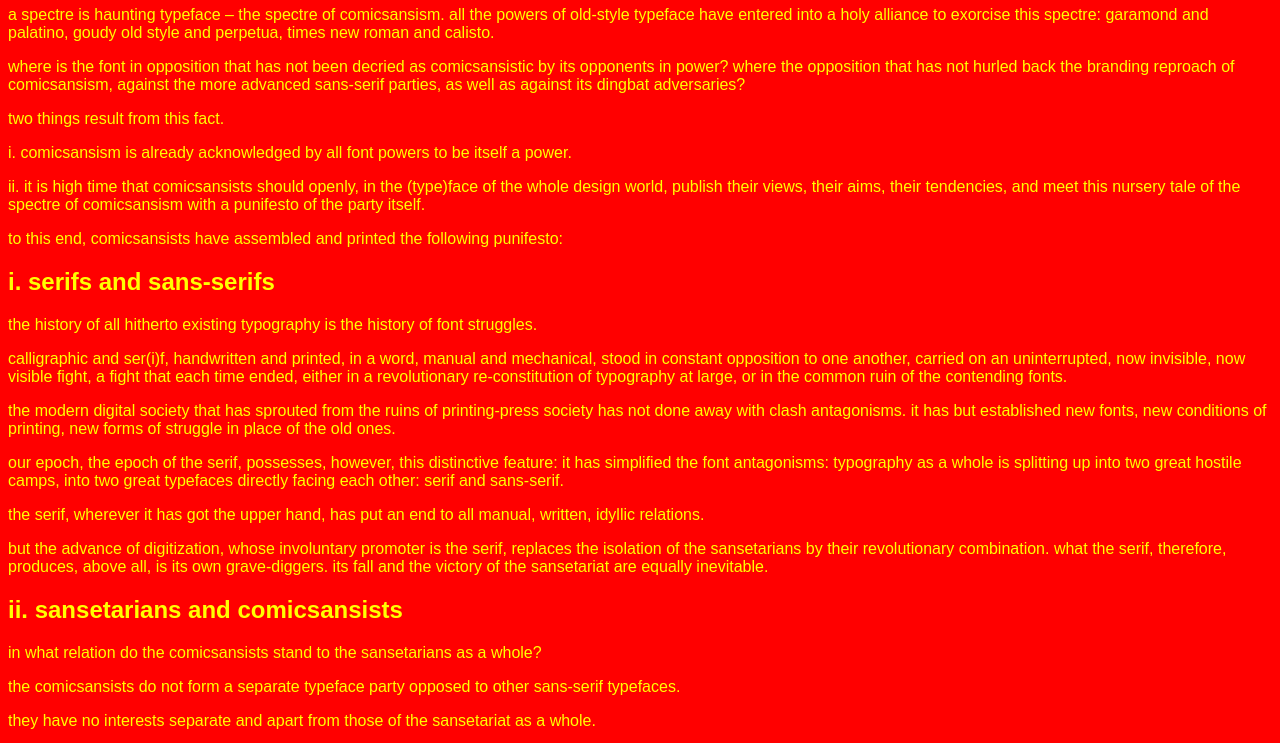
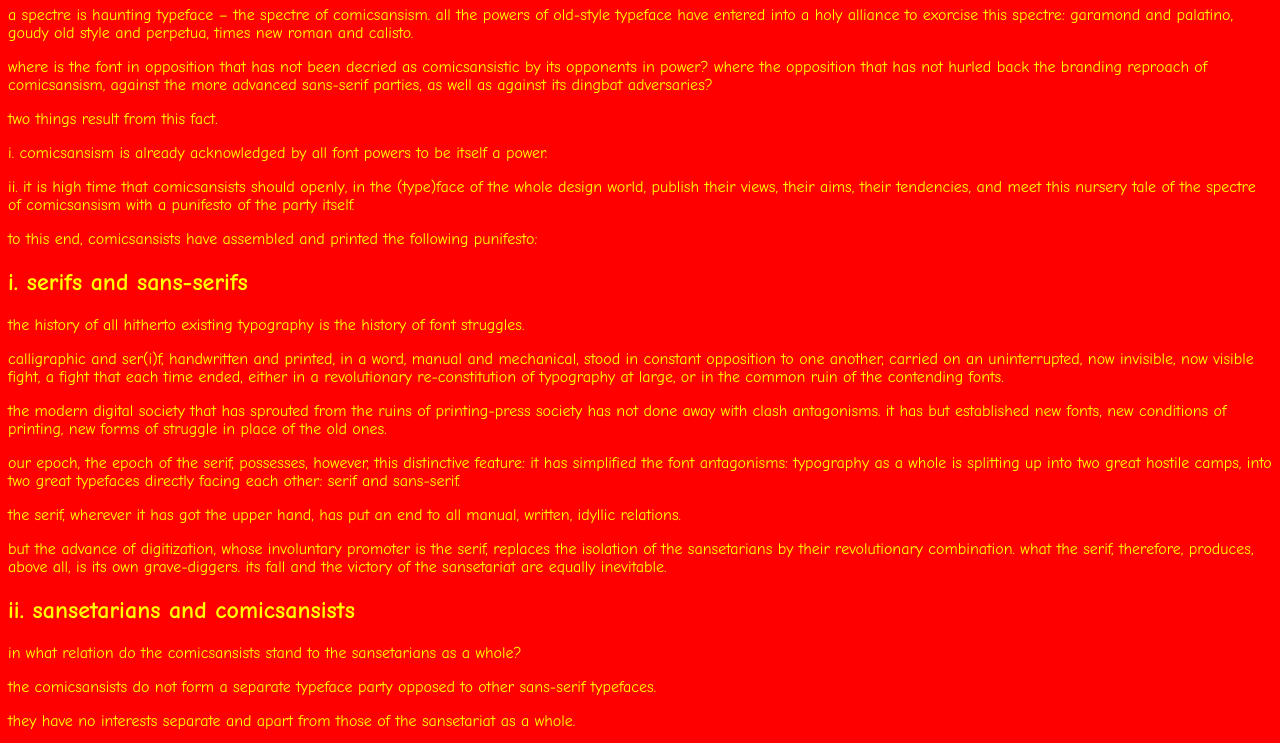
Before and after one commit to comicsansist/comicsansist.github.io, a plain HTML site: page index.html in a window 1280 px wide. Shown: the part 74-817 px from the top of the page. Drawn offline with Linux system fonts and the light colour scheme.

Commit message:
Update style.css

```diff
--- a/style.css
+++ b/style.css
@@ -1,5 +1,5 @@
 body {
   background-color: red;
   color: yellow;
-  font-family: 'comic sans', sans-serif;
+  font-family: 'Comic Sans MS', sans-serif;
 }
```
